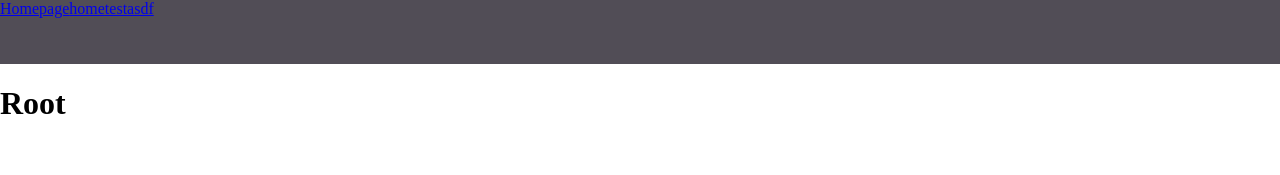
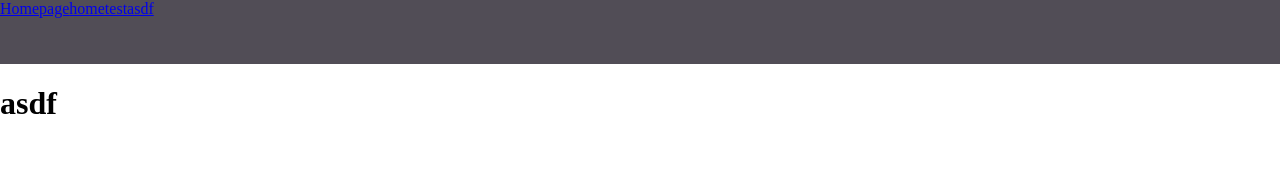
Before and after one commit to jh106/RanChat, a React (Vite) app: page /home in a window 1280 px wide. Shown: the top 175 px of the page. Built offline with nearby package versions, Linux system fonts and the light colour scheme.

Commit message:
fix react router

```diff
--- a/src/pages/Home.tsx
+++ b/src/pages/Home.tsx
@@ -1,13 +1,7 @@
-
-
-export default function Root() {
-  return (
-    <>
-        <div>
-            <h1>
-                asdf
-            </h1>
-        </div>
-    </>
-  );
+export default function Home() {
+	return (
+		<>
+			<h1>asdf</h1>
+		</>
+	);
 }
--- a/src/pages/Root.tsx
+++ b/src/pages/Root.tsx
@@ -1,14 +1,11 @@
-import Nav from './Nav'
+import { Outlet } from "react-router-dom";
+import Nav from "./Nav";
 
-function Root() {
-  return (
-    <>
-      <Nav />
-      <h1>Root</h1>
-      {/* <chatting section> */}
-      {/* <footer> */}
-    </>
-  );
+export default function Root() {
+	return (
+		<>
+			<Nav />
+			<Outlet />
+		</>
+	);
 }
-
-export default Root;
--- a/src/pages/Test.tsx
+++ /dev/null
@@ -1,12 +0,0 @@
-function Test() {
-  return (
-      <>
-        <h1>
-          hello
-        </h1>
-      </>
-  )
-}
-
-
-export default Test;
--- a/src/router.tsx
+++ b/src/router.tsx
@@ -1,15 +1,20 @@
-import { Route, createBrowserRouter, createRoutesFromElements } from "react-router-dom";
+import { createBrowserRouter } from "react-router-dom";
 import Root from "./pages/Root";
-import Test  from "./pages/Test";
 import Home from "./pages/Home";
+import ErrorPage from "./error-page";
 
-const router = createBrowserRouter(
-  createRoutesFromElements(
-    <Route path="/" element={ <Root /> }>
-      <Route path="/home" element={ <Home/> } />
-      <Route path="/test" element={ <Test/> } />
-    </Route>
-  )
-);
+const router = createBrowserRouter([
+	{
+		path: "/",
+		element: <Root />,
+		children: [
+			{
+				path: "/home",
+				element: <Home />,
+			},
+		],
+		errorElement: <ErrorPage />,
+	},
+]);
 
 export default router;
```
Also changed, not shown: src/main.tsx (+11 -10 lines).
